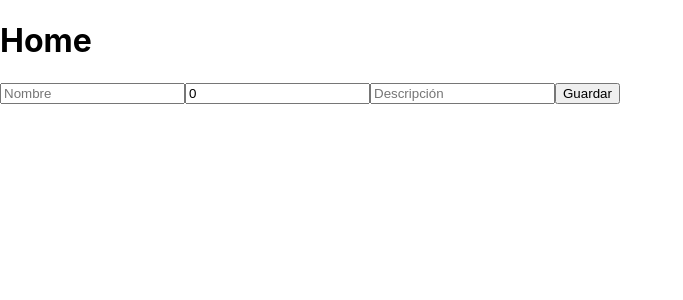
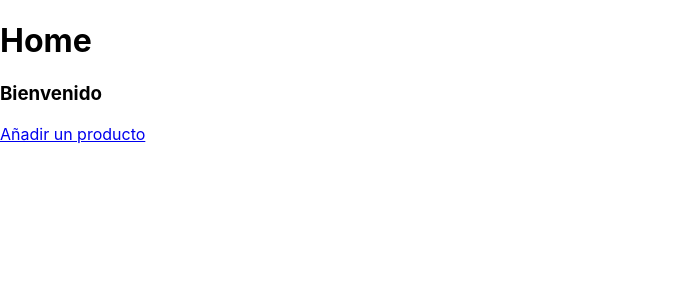
Before and after one commit to edwingarces/store_front, a React (Create React App) app: page / in a window 1280 px wide. Shown: the top 300 px of the page, without its empty margins (0-683 px from the left). Built offline with nearby package versions, Linux system fonts and the light colour scheme.

Commit message:
Added React router dom

```diff
--- a/package.json
+++ b/package.json
@@ -8,6 +8,7 @@
     "@testing-library/user-event": "^12.1.10",
     "react": "^17.0.2",
     "react-dom": "^17.0.2",
+    "react-router-dom": "^5.2.0",
     "react-scripts": "4.0.3",
     "web-vitals": "^1.0.1"
   },
--- a/src/App.js
+++ b/src/App.js
@@ -1,13 +1,25 @@
 import React from 'react';
+import {
+  BrowserRouter as Router,
+  Switch,
+  Route,
+} from 'react-router-dom';
+import Home from './containers/Home';
+import AddProducts from './containers/AddProduct';
 import './App.css';
-import Header from './components/Header';
-import Form from './components/Form';
+
 
 const App = () => (
-  <>
-    <Header title="Home" />
-    <Form />
-  </>
+  <Router>
+    <Switch>
+      <Route exact path="/">
+        <Home />
+      </Route>
+      <Route exact path="/product">
+        <AddProducts />
+      </Route>
+    </Switch>
+  </Router>
 );
 
 export default App;
--- a/src/components/Form.jsx
+++ b/src/components/Form.jsx
@@ -1,18 +1,21 @@
 import React, { useState } from 'react';
+import Input from './Input';
 
 const Form = () => {
   const vals = {
     name: '',
-    department: 0,
+    department: '',
     description: '',
   };
   const [values, setValues] = useState(vals);
+  const [error, setError] = useState(false);
   const handleInputChange = ({ target }) => {
     const { id, value } = target;
     setValues({
       ...values,
       [id]: value,
     });
+    setError(true);
   };
   const handleSubmit = (e) => {
     e.preventDefault();
@@ -23,10 +26,26 @@ const Form = () => {
   return (
     <>
       <form>
-        <input id="name" type="text" value={values.name} placeholder="Nombre" onChange={handleInputChange} />
-        <input id="department" type="number" value={values.department} placeholder="Departamento" onChange={handleInputChange} />
-        <input id="description" type="text" value={values.description} placeholder="Descripción" onChange={handleInputChange} />
+        <Input
+          id="name"
+          value={values.name}
+          handleChange={handleInputChange}
+        />
+        <Input
+          id="department"
+          type="number"
+          value={values.department}
+          handleChange={handleInputChange}
+        />
+        <Input
+          id="description"
+          value={values.description}
+          handleChange={handleInputChange}
+        />
         <button onClick={handleSubmit}>Guardar</button>
+        {error &&
+          <span style={{color: 'red'}}>Hay un error</span>
+        }
       </form>
     </>
   );
--- /dev/null
+++ b/src/components/Input.jsx
@@ -0,0 +1,15 @@
+import React from 'react';
+
+const Input = ({id, value, type, placeholder, handleChange}) => {
+  return (
+    <input
+      id={id}
+      type={type ? type : 'text'}
+      value={value}
+      placeholder={placeholder ? placeholder : 'Introduce la información'}
+      onChange={handleChange}
+    />
+  );
+};
+
+export default Input;
--- /dev/null
+++ b/src/containers/AddProduct.jsx
@@ -0,0 +1,12 @@
+import React from 'react';
+import Form from '../components/Form';
+import Header from '../components/Header';
+
+const AddProduct = () => (
+  <>
+    <Header title="Añade un producto" />
+    <Form />
+  </>
+);
+
+export default AddProduct;
--- /dev/null
+++ b/src/containers/Home.jsx
@@ -0,0 +1,13 @@
+import React from 'react';
+import { Link } from 'react-router-dom';
+import Header from '../components/Header';
+
+const Home = () => (
+  <>
+    <Header title="Home" />
+    <h3>Bienvenido</h3>
+    <Link to="/product">Añadir un producto</Link>
+  </>
+);
+
+export default Home;
```
Also changed, not shown: 2 other files (tests, documents, lock files or other folders).
